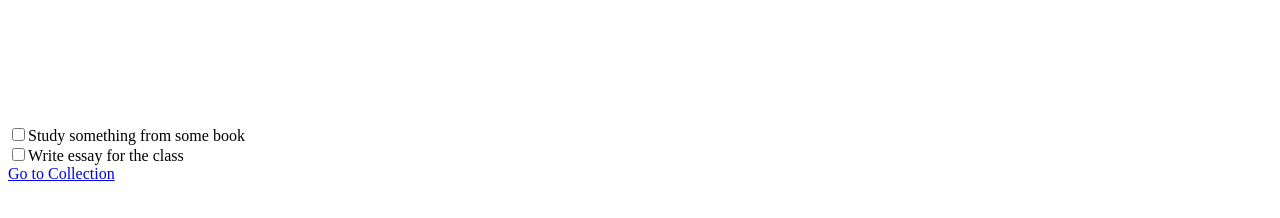
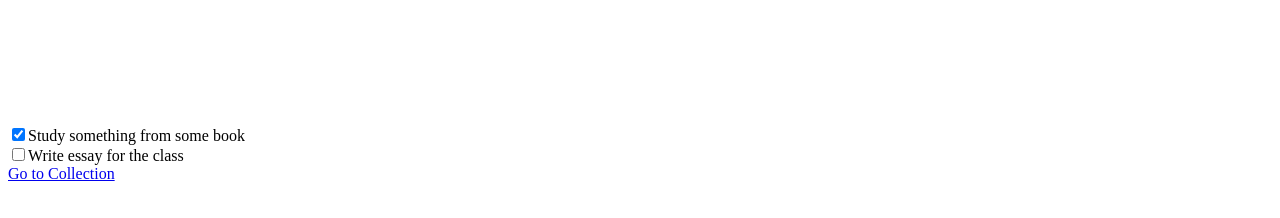
Before and after one commit to Dvalo/next-tasks, a Next.js app: page / in a window 1280 px wide. Shown: the part 9020-9238 px from the top of the page. Built offline with nearby package versions, Linux system fonts and the light colour scheme.

Commit message:
Fix initial checkbox checked state for task

```diff
--- a/src/components/TaskItem.tsx
+++ b/src/components/TaskItem.tsx
@@ -8,7 +8,7 @@ type IProps = {
 };
 
 function TaskItem({ task, borderColor, checkedColor }: IProps) {
-  const [checked, setChecked] = useState(false);
+  const [checked, setChecked] = useState(task.completed);
 
   function handleChange() {
     setChecked((prevState) => !prevState);
```
